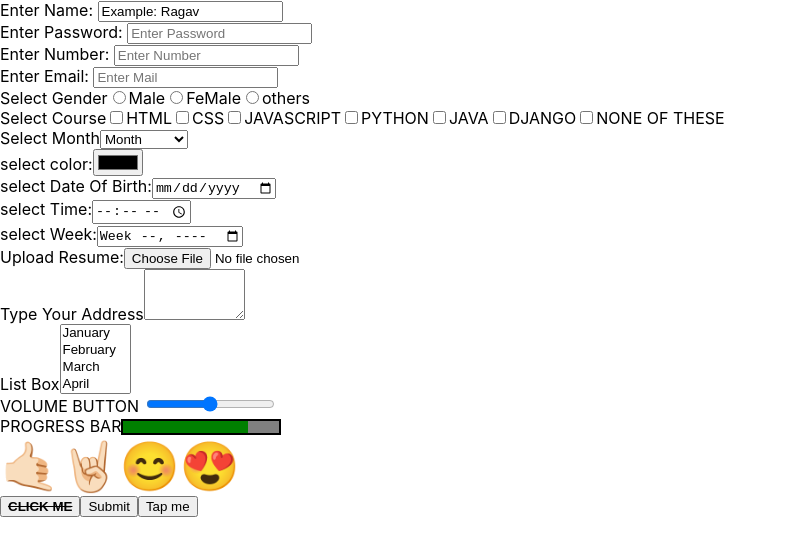
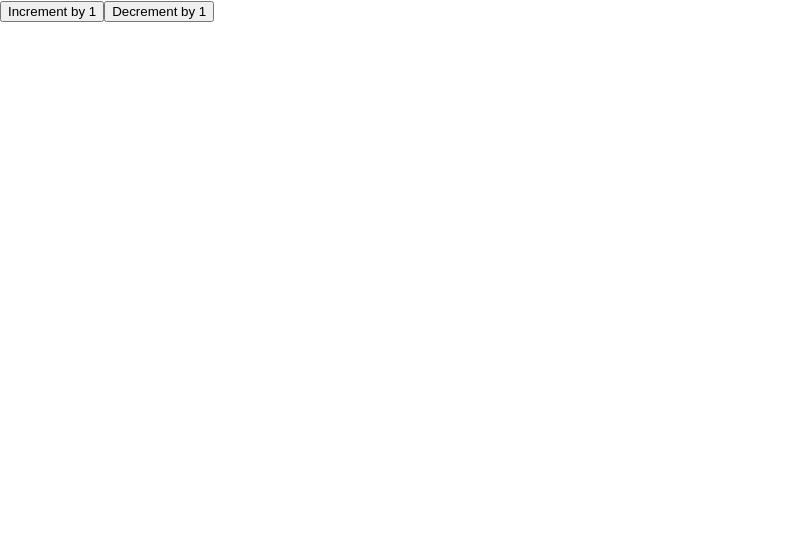
Before and after one commit to Veeraragavendhira/react-ragav, a React (Create React App) app: page / in a window 1280 px wide. Shown: the top 556 px of the page, without its empty margins (0-787 px from the left). Built offline with nearby package versions, Linux system fonts and the light colour scheme.

Commit message:
ragav code

```diff
--- a/src/App.js
+++ b/src/App.js
@@ -1,3 +1,30 @@
+//Project 1
+import { useState } from 'react'
+function App()
+{
+  const[count,setCount]=useState(100)
+  const show=(event)=>{
+  setCount(count+1)
+  }
+  const show1=(event)=>{
+  setCount(count-1)
+  }
+  return(
+    <>
+    <button onClick={show}>Increment by 1</button>
+    <button onClick={show1}>Decrement by 1</button>
+    </>
+  )
+}
+export default App
+
+
+
+
+
+
+/*
+//function and button and option
 import { useState } from 'react'
 import React from 'react'
 const App = () => {
@@ -55,7 +82,7 @@ const App = () => {
       <br></br>
       select Date Of Birth:<input type="date" name='Date'></input>
       <br></br>
-      select Time:<input type="time" name='time'></input>
+      select Time:<input type="time" name='time'></input>nb
       <br></br>
       select Week:<input type="week" name='week'></input>
       <br></br>
@@ -96,7 +123,7 @@ const App = () => {
   )
 }
 export default App
-
+*/
 
 
 /*
```
